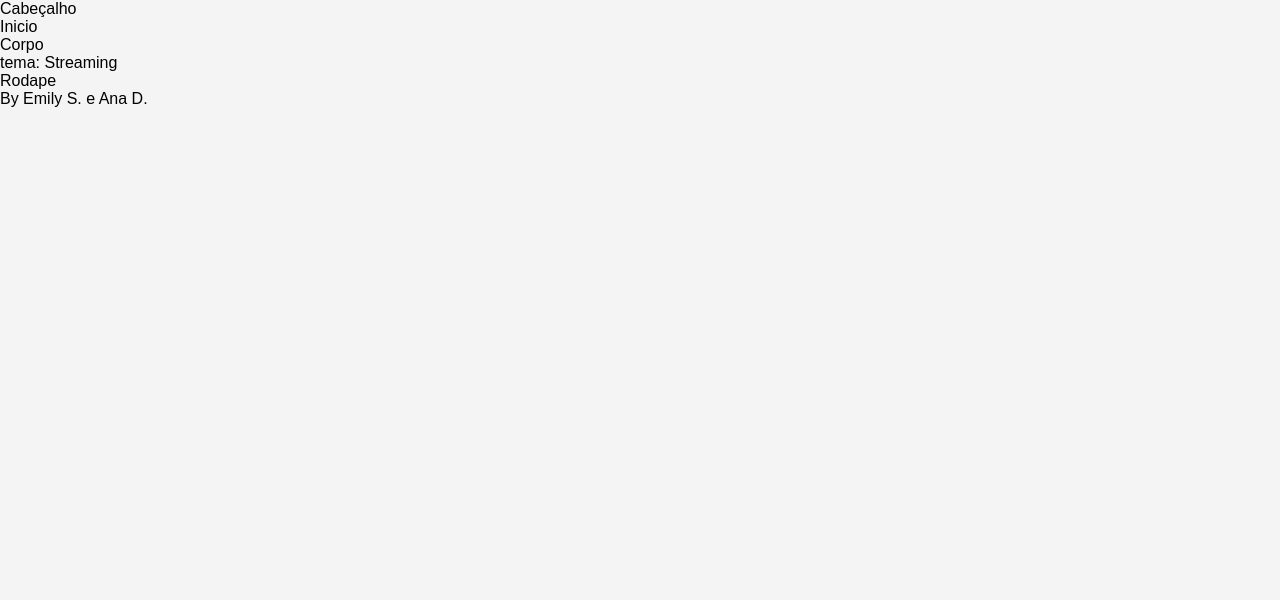
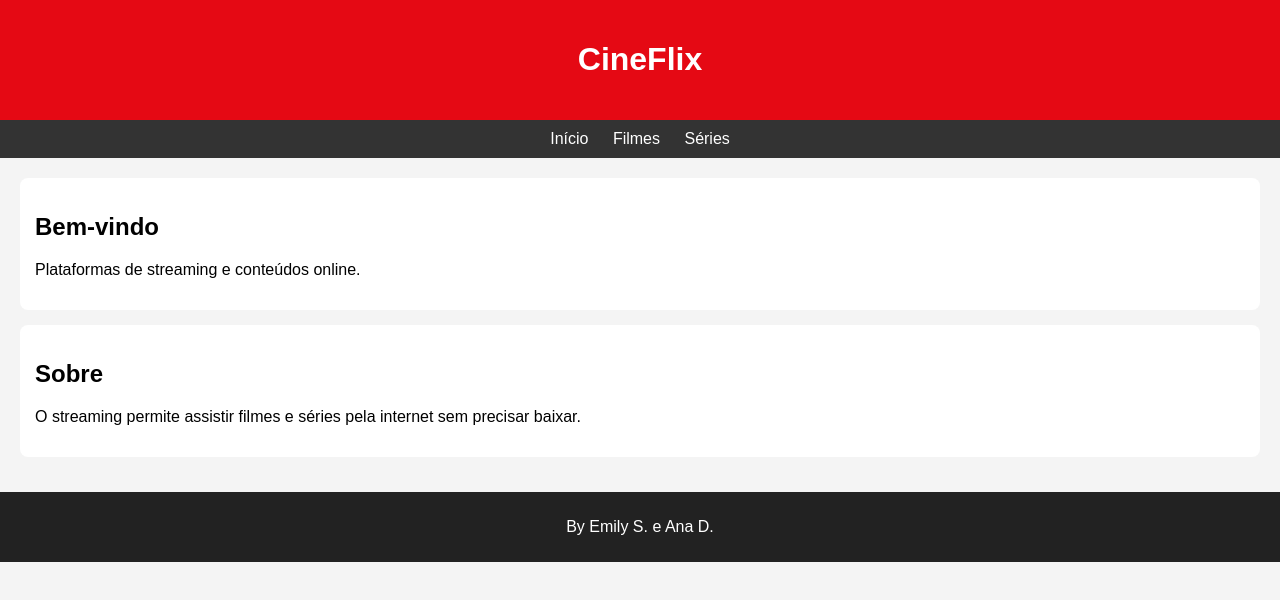
Before and after one commit to emilysofynascimento-art/streaming, a plain HTML site: page streaming/index.html in a window 1280 px wide. Drawn offline with Linux system fonts and the light colour scheme.

Commit message:
Revise index.html for streaming platform layout

```diff
--- a/streaming/index.html
+++ b/streaming/index.html
@@ -1,26 +1,38 @@
 <!DOCTYPE html>
-<html lang="en">
+<html lang="pt-BR">
 <head>
     <meta charset="UTF-8">
     <meta name="viewport" content="width=device-width, initial-scale=1.0">
-    <title>Document</title>
+    <title>Streaming</title>
     <link rel="stylesheet" href="style.css">
-
 </head>
 <body>
-    <div id="cabeçalho">
-        Cabeçalho
-    </div>
-    <div id="inicio">
-        Inicio
-    </div>
-    <div id="corpo">
-        Corpo <br>
-        tema: Streaming
-    </div>
-    <div id="rodapé">
-        Rodape <br>
-        By Emily S. e Ana D.
-    </div>
+
+    <header>
+        <h1>CineFlix</h1>
+    </header>
+
+    <nav>
+        <a href="#">Início</a>
+        <a href="#">Filmes</a>
+        <a href="#">Séries</a>
+    </nav>
+
+    <main>
+        <section>
+            <h2>Bem-vindo</h2>
+            <p>Plataformas de streaming e conteúdos online.</p>
+        </section>
+
+        <section>
+            <h2>Sobre</h2>
+            <p>O streaming permite assistir filmes e séries pela internet sem precisar baixar.</p>
+        </section>
+    </main>
+
+    <footer>
+        <p>By Emily S. e Ana D.</p>
+    </footer>
+
 </body>
 </html>
```
